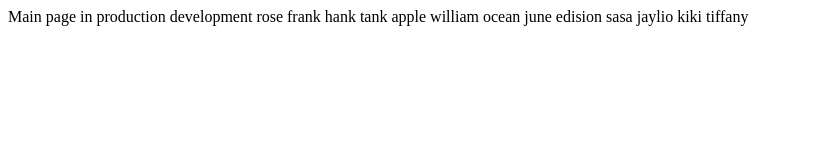
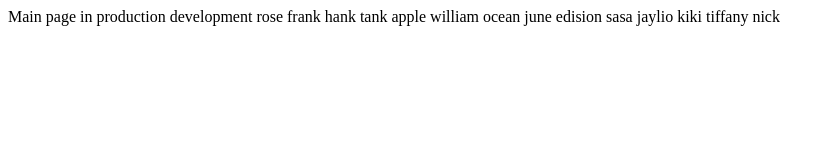
Before and after one commit to simpsons01/project-for-cicd, a Vue app: page / in a window 1280 px wide. Shown: the top 160 px of the page, without its empty margins (0-835 px from the left). Built offline with nearby package versions, Linux system fonts and the light colour scheme.

Commit message:
add tiffany in App.vue

```diff
--- a/src/App.vue
+++ b/src/App.vue
@@ -14,6 +14,7 @@
     jaylio
     kiki
     tiffany
+    nick
   </div>
 </template>
 
```
